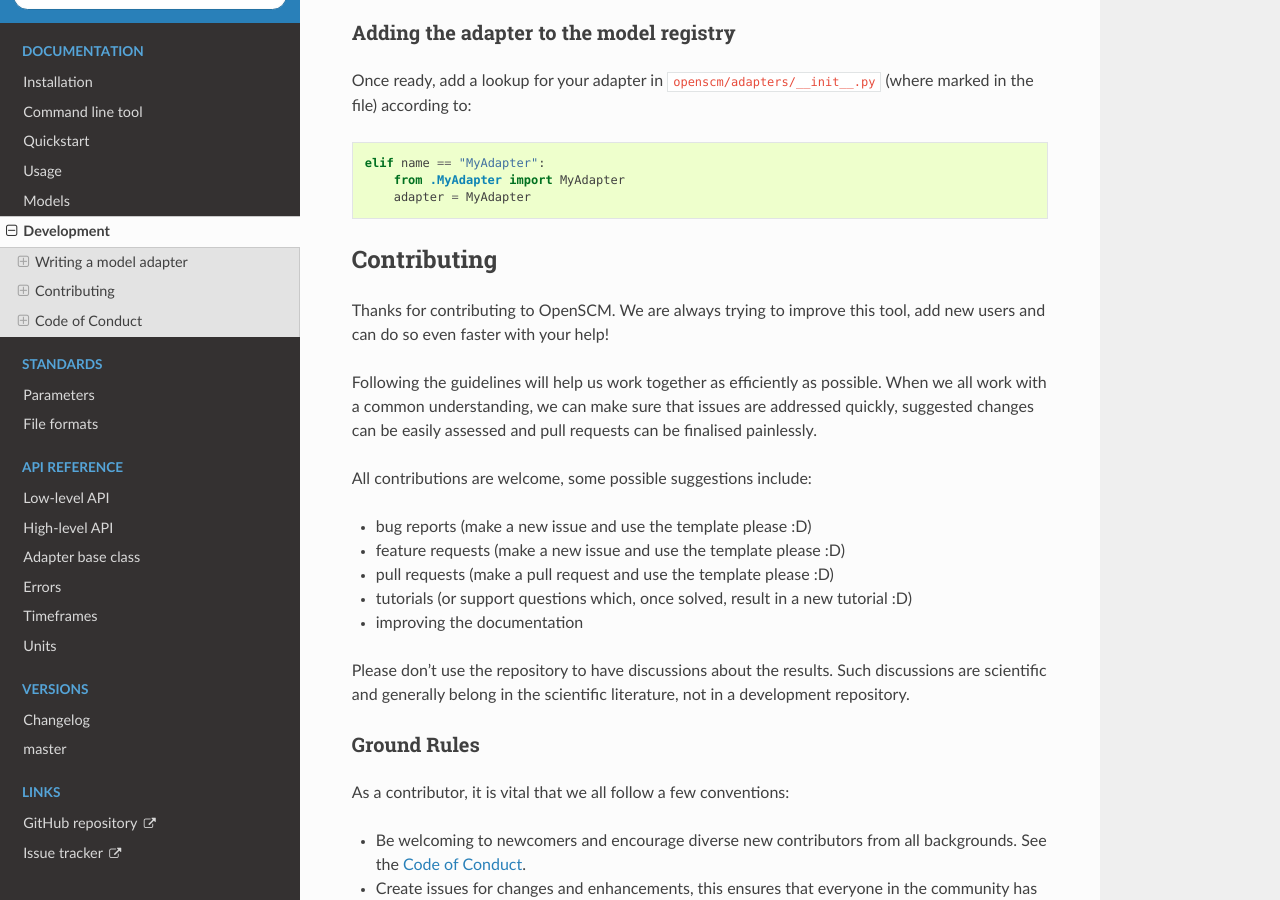
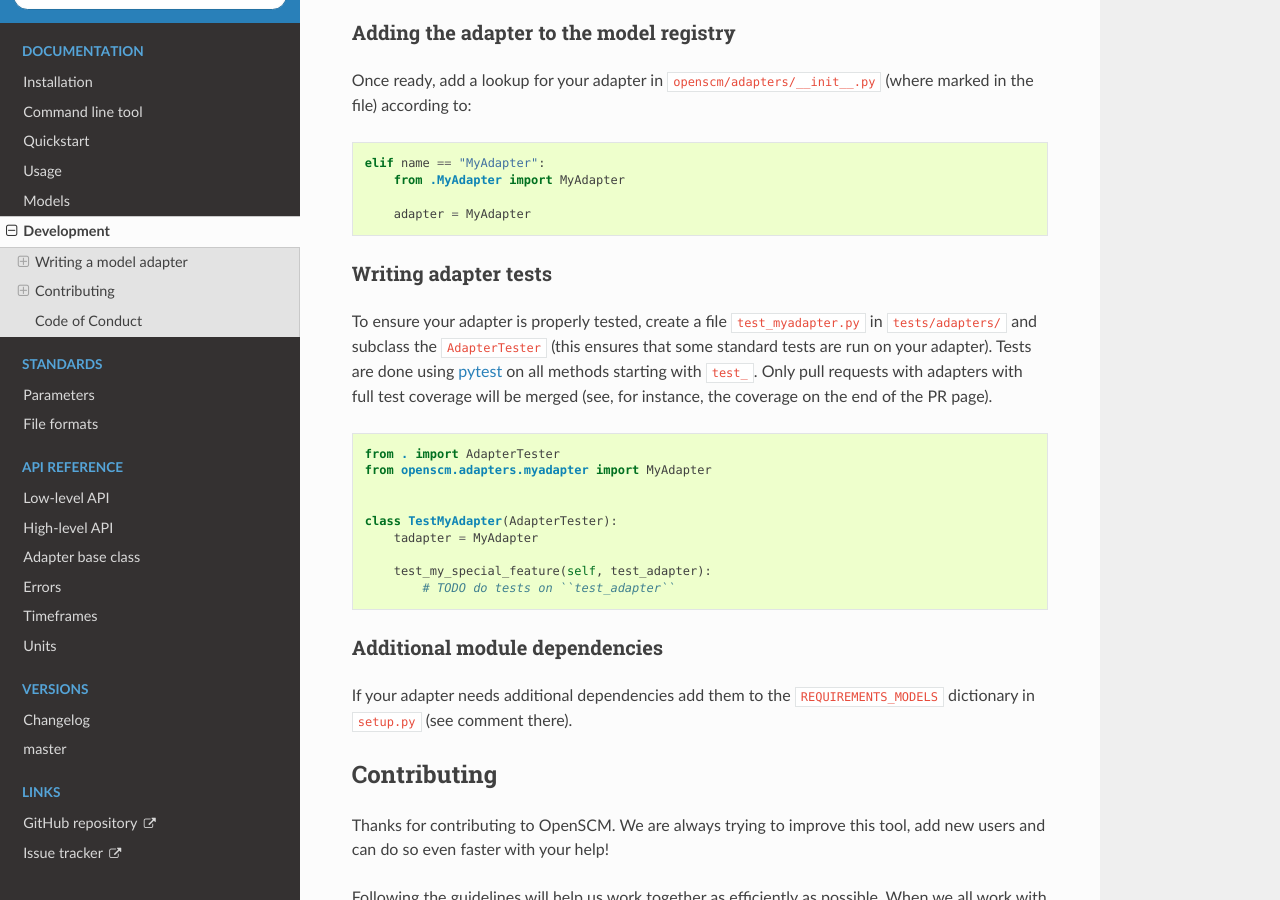
Before and after one commit to openscm/openscm, a Sphinx documentation site: the page built from docs/development.rst, in a window 1280 px wide and 900 px high, scrolled down 2583 px. Built offline with Sphinx 7.4.7 and the Read the Docs theme 2.0.0, drawn with Linux system fonts in a browser that asks for light colours; some of the changed text lies outside the part shown.

Commit message:
Add adapter test documentation

```diff
--- a/docs/development.rst
+++ b/docs/development.rst
@@ -166,14 +166,33 @@ to:
 
     elif name == "MyAdapter":
         from .MyAdapter import MyAdapter
+
         adapter = MyAdapter
 
 
-.. include:: ../CONTRIBUTING.rst
+Writing adapter tests
+*********************
 
-.. _code_of_conduct:
+To ensure your adapter is properly tested, create a file
+``test_myadapter.py`` in ``tests/adapters/`` and subclass the
+``AdapterTester`` (this ensures that some standard tests are run on
+your adapter). Tests are done using `pytest
+<https://docs.pytest.org/en/latest>`__ on all methods starting
+with ``test_``. Only pull requests with adapters with full test
+coverage will be merged (see, for instance, the coverage on the end
+of the PR page).
 
-.. include:: ../CODE_OF_CONDUCT.rst
+.. code:: python
+
+    from . import AdapterTester
+    from openscm.adapters.myadapter import MyAdapter
+
+
+    class TestMyAdapter(AdapterTester):
+        tadapter = MyAdapter
+
+        test_my_special_feature(self, test_adapter):
+            # TODO do tests on ``test_adapter``
 
 
 Additional module dependencies
@@ -182,3 +201,10 @@ Additional module dependencies
 If your adapter needs additional dependencies add them to the
 ``REQUIREMENTS_MODELS`` dictionary in ``setup.py`` (see comment
 there).
+
+
+.. include:: ../CONTRIBUTING.rst
+
+.. _code_of_conduct:
+
+.. include:: ../CODE_OF_CONDUCT.rst
```
Also changed, not shown: 1 other file.
